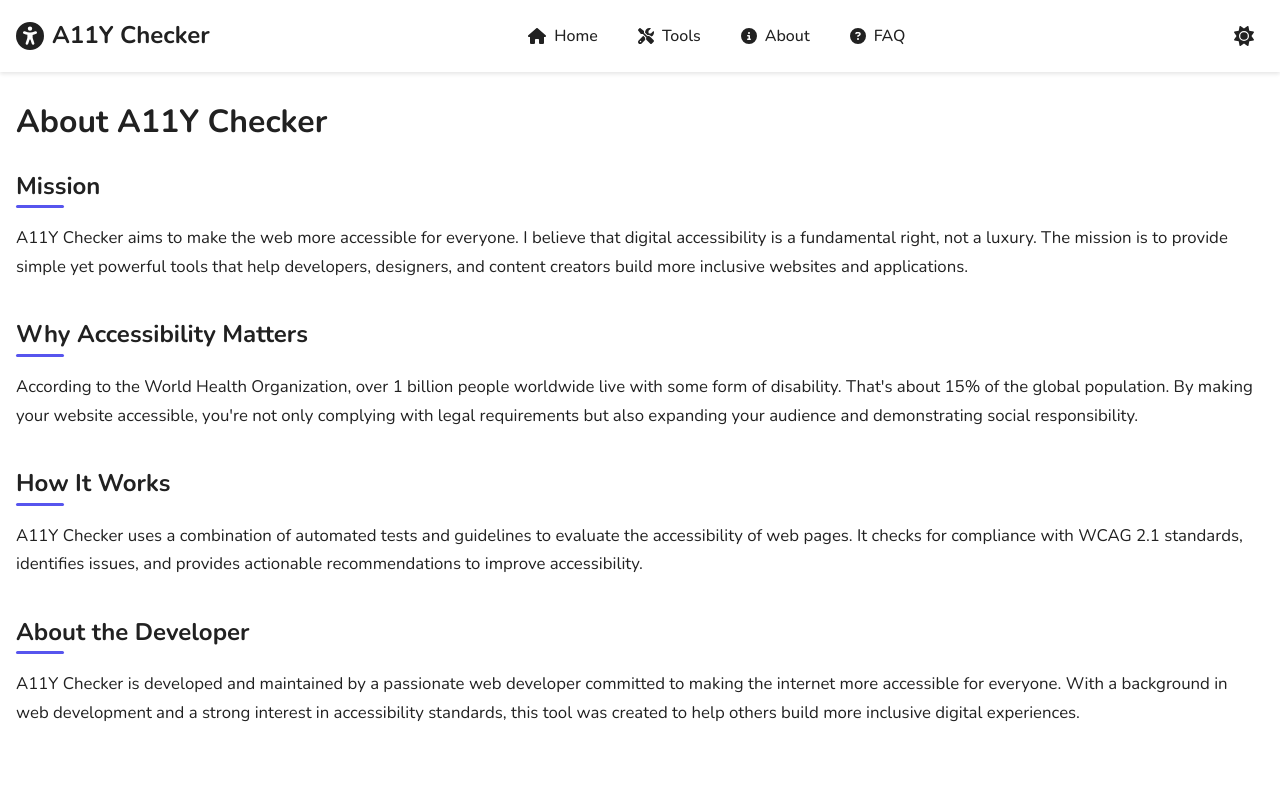
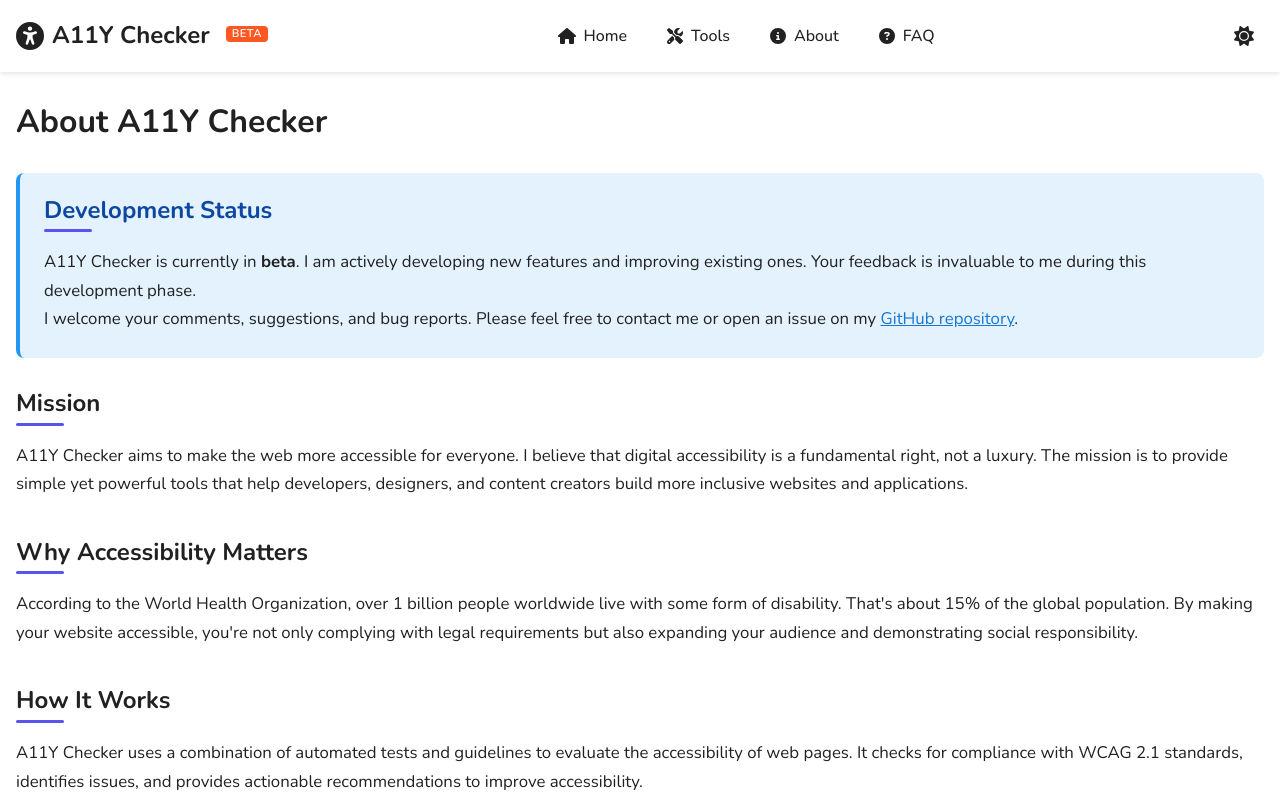
Before and after one commit to iamalperen/a11y-checker, a Next.js app: page /about in a window 1280 px wide. Shown: the top 800 px of the page. Built offline with nearby package versions, Linux system fonts and the light colour scheme.

Commit message:
Added beta badge to logo and development status section with feedback options to About page

```diff
--- /dev/null
+++ b/src/app/about/About.module.css
@@ -0,0 +1,21 @@
+.developmentNotice {
+  margin: 2rem 0;
+  padding: 1.5rem;
+  border-radius: 8px;
+  background-color: var(--info-bg-color, #e3f2fd);
+  border-left: 4px solid var(--info-border-color, #2196f3);
+}
+
+.developmentNotice h2 {
+  margin-top: 0;
+  color: var(--info-title-color, #0d47a1);
+}
+
+.developmentNotice a {
+  color: var(--link-color, #1976d2);
+  text-decoration: underline;
+}
+
+.developmentNotice a:hover {
+  text-decoration: none;
+}
--- a/src/app/about/page.tsx
+++ b/src/app/about/page.tsx
@@ -1,10 +1,35 @@
 import styles from '../page.module.css';
+import aboutStyles from './About.module.css';
 
 export default function About() {
   return (
     <div className={styles.page}>
       <div className="container">
         <h1>About A11Y Checker</h1>
+
+        <section
+          className={`${styles.aboutSection} ${aboutStyles.developmentNotice}`}
+        >
+          <h2>Development Status</h2>
+          <p>
+            A11Y Checker is currently in <strong>beta</strong>. I am actively
+            developing new features and improving existing ones. Your feedback
+            is invaluable to me during this development phase.
+          </p>
+          <p>
+            I welcome your comments, suggestions, and bug reports. Please feel
+            free to contact me or open an issue on my{' '}
+            <a
+              href="https://github.com/iamalperen/a11y-checker"
+              target="_blank"
+              rel="noopener noreferrer"
+            >
+              {' '}
+              GitHub repository
+            </a>
+            .
+          </p>
+        </section>
 
         <section className={styles.aboutSection}>
           <h2>Mission</h2>
--- a/src/components/header/Header.module.css
+++ b/src/components/header/Header.module.css
@@ -133,3 +133,25 @@
     font-size: 1.5rem;
   }
 }
+
+.betaBadge {
+  display: inline-block;
+  margin-left: 8px;
+  padding: 2px 6px;
+  font-size: 0.7rem;
+  font-weight: 600;
+  color: #fff;
+  background-color: #ff5722;
+  border-radius: 4px;
+  vertical-align: super;
+  text-transform: uppercase;
+  letter-spacing: 0.5px;
+  position: relative;
+  top: -2px;
+}
+
+/* Erişilebilirlik için odaklanma stili */
+.betaBadge:focus {
+  outline: 2px solid #0066cc;
+  outline-offset: 2px;
+}
--- a/src/components/header/Header.tsx
+++ b/src/components/header/Header.tsx
@@ -27,6 +27,7 @@ export default function Header() {
             className={styles.logoIcon}
           />
           <span className={styles.logoText}>A11Y Checker</span>
+          <span className={styles.betaBadge} aria-label="beta sürümü">beta</span>
         </Link>
 
         <nav className={styles.navbar}>
```
Also changed, not shown: 1 other file (tests, documents, lock files or other folders).
